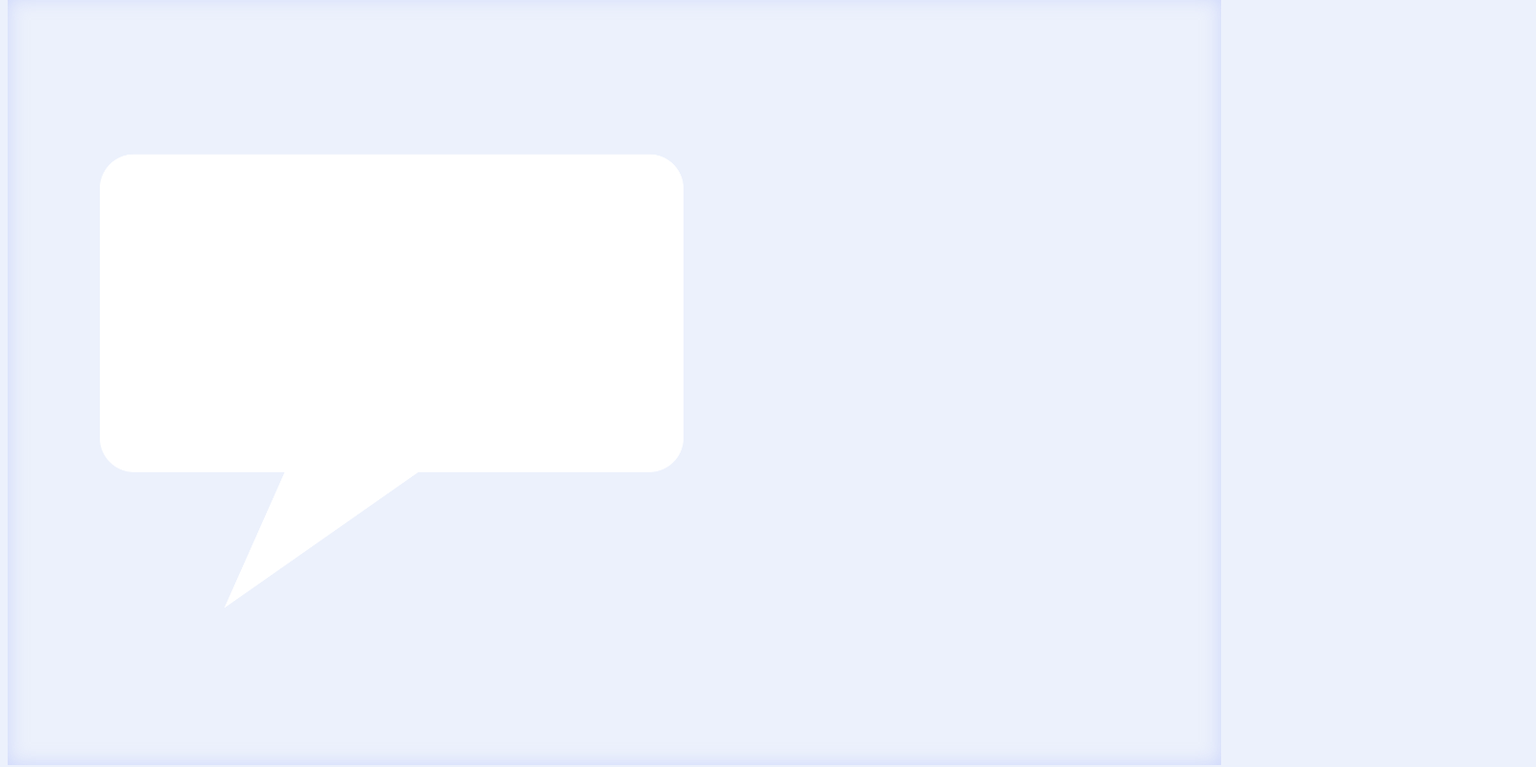
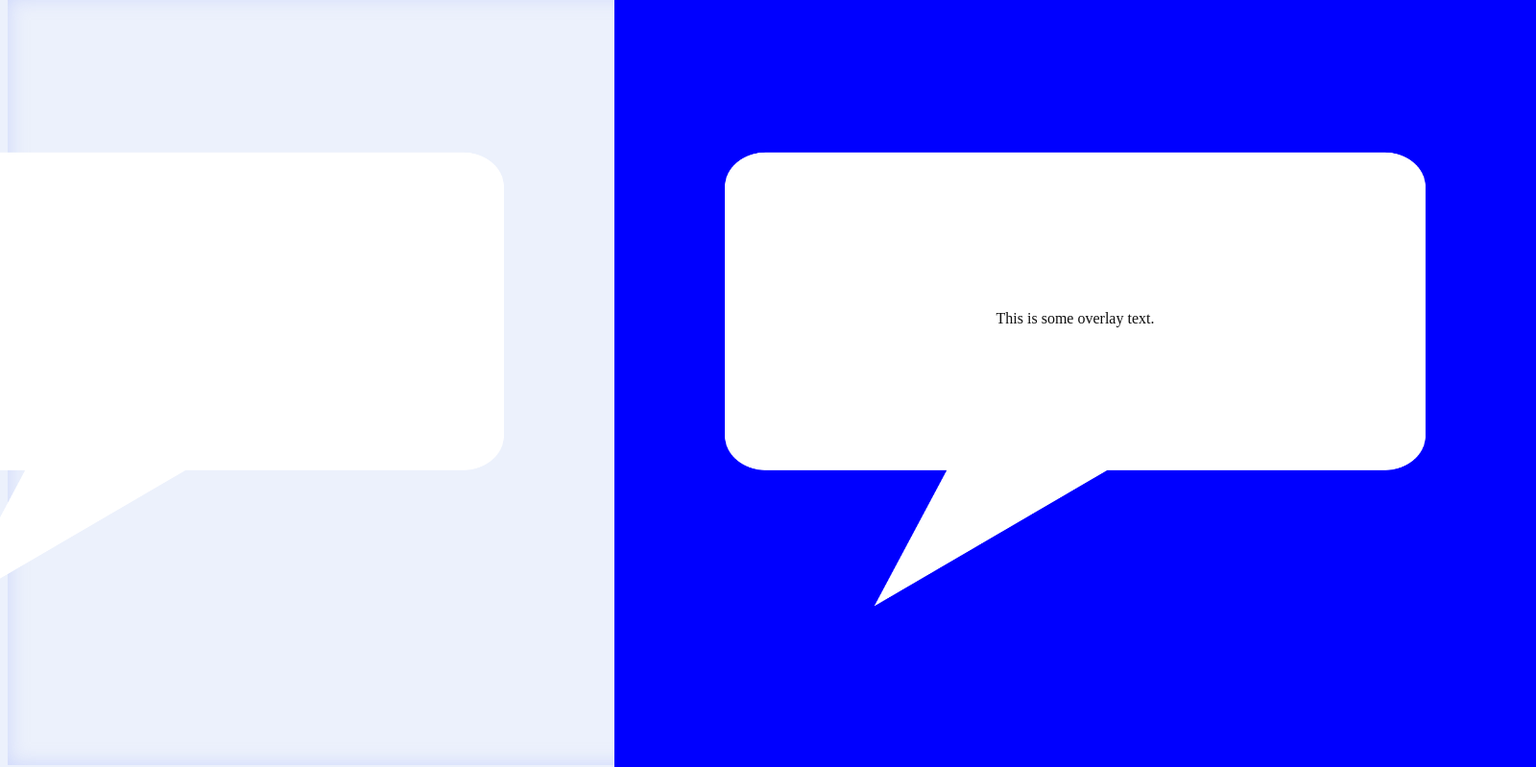
Before and after one commit to annemarielewis/SoGlow-Media-Website, a website: page index.html in a window 1280 px wide. Shown: the part 75-874 px from the top of the page at 96% size, 1600 px wide, since content can reach past the window. Drawn offline with Linux system fonts and the light colour scheme.

Commit message:
actual end of day commit haha

```diff
--- a/index.html
+++ b/index.html
@@ -41,10 +41,25 @@
       </div>
     </div>
     <div id="main">
+      <div id="sophie-quote">
+        <div id="sophie">
+          <img
+          src="./media/quote.png"
+          class="quote"
+        />
+        </div>
       <div id="quote-container">
-        <img src="./media/quote.png" class="quote" />
+        <img
+          src="./media/quote.png"
+          class="quote"
+
+        />
+        <p id="quote-text">
+          This is some overlay text.
+        </p>
       </div>
-      <div id="sophie">
+    </div>
+
         <!-- image of sophie -->
         <!-- <img scr="" alt="Image of Sophie, Owner of SoGlow"/> -->
       </div>
--- a/stylesheet.css
+++ b/stylesheet.css
@@ -8,21 +8,38 @@ body {
     height: 100%;
     background-color: rgb(236, 241, 252);
     box-shadow: inset 0 0 20px 0 rgba(174, 187, 251, 0.5);
+    display: flex;
+    justify-content: center;
+}
+
+#quote-container {
+    display: inline-block;
+    background-color: blue;
+    position: relative;
 }
 
 .quote {
+
     width: 60rem;
     height: 50rem;
     transform: scaleX(-1);
 }
 
-#quote-container {
+#quote-text {
+    position: absolute;
+    top: 40%;
+    left: 50%;
+    transform: translate(-50%, -50%);
+    color: rgb(15, 15, 15);
+    text-align: center;
+}
+
+#sophie-quote {
     display: flex;
-    width: 100vh; /* Ensure container takes full viewport widtht */
+    flex-direction: row;
     justify-content: center;
     align-items: center;
 }
-
 
 #topbanner {
     display: flex;
```
